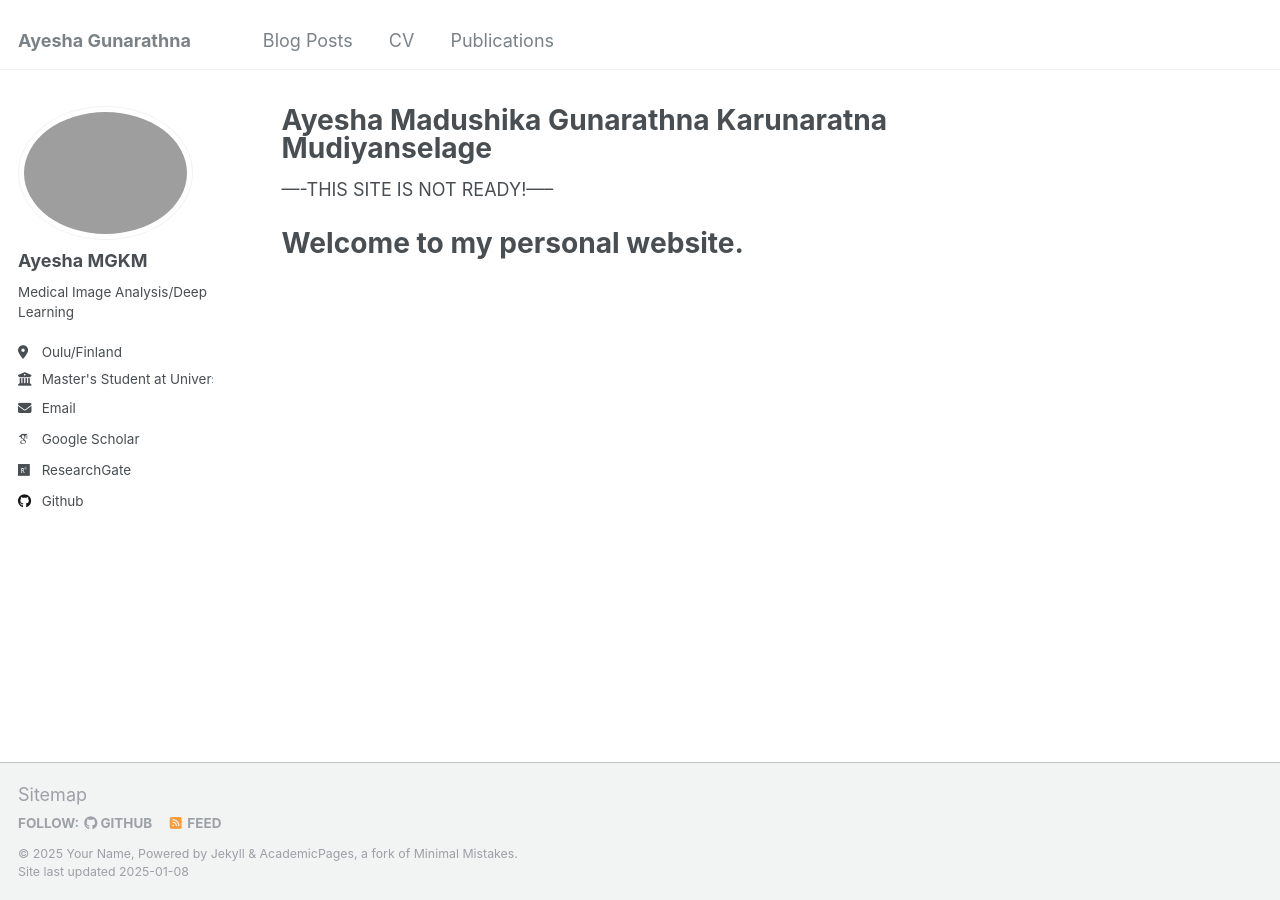
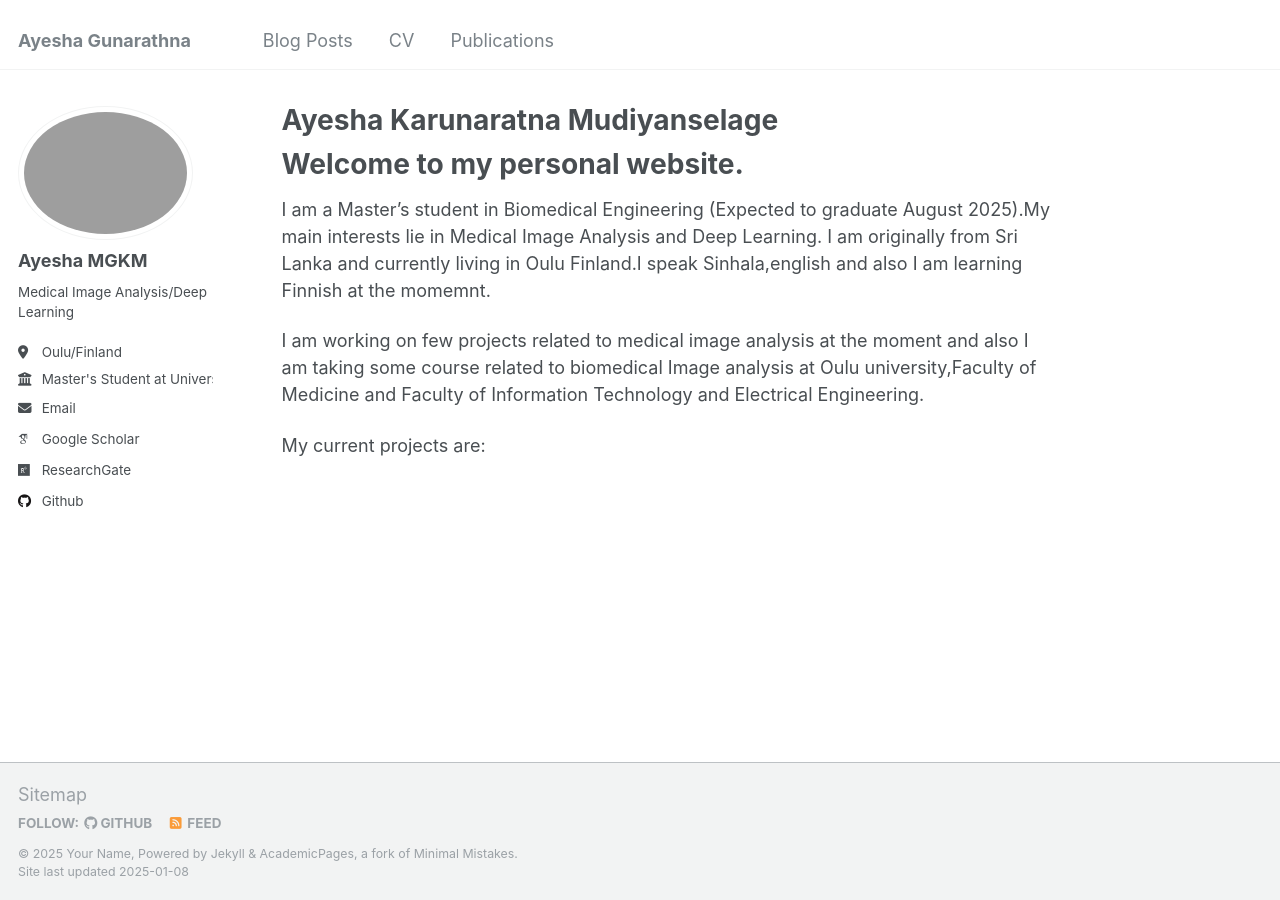
Before and after one commit to ayeshagunarathne/ayeshagunarathne.github.io, a Jekyll site: the page built from _pages/about.md, in a window 1280 px wide. Built offline with Jekyll 4.4.1, drawn with Linux system fonts in a browser that asks for light colours; some web fonts are replaced.

Commit message:
Update about.md

```diff
--- a/_pages/about.md
+++ b/_pages/about.md
@@ -1,12 +1,17 @@
 ---
 permalink: /
-title: "Ayesha Madushika Gunarathna Karunaratna Mudiyanselage"
+title: "Ayesha Karunaratna Mudiyanselage"
 author_profile: true
 redirect_from:
   - /about/
   - /about.html
 ---
-----THIS SITE IS NOT READY!-----
+Welcome to my personal website.
+=====
 
-Welcome to my personal website.
-======
+I am a Master's student in Biomedical Engineering (Expected to graduate August 2025).My main interests lie in Medical Image Analysis and Deep Learning.
+I am originally from Sri Lanka and currently living in Oulu Finland.I speak Sinhala,english and also I am learning Finnish at the momemnt.
+
+I am working on few projects related to medical image analysis at the moment and also I am taking some course related to biomedical Image analysis at Oulu university,Faculty of Medicine and Faculty of Information Technology and Electrical Engineering.
+
+My current projects are:
```
